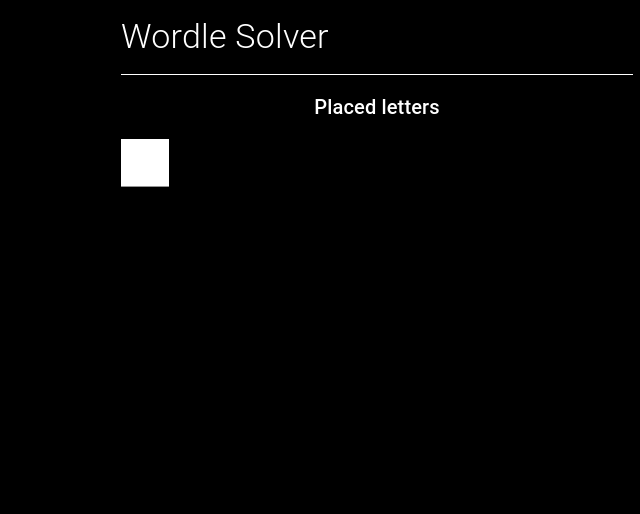
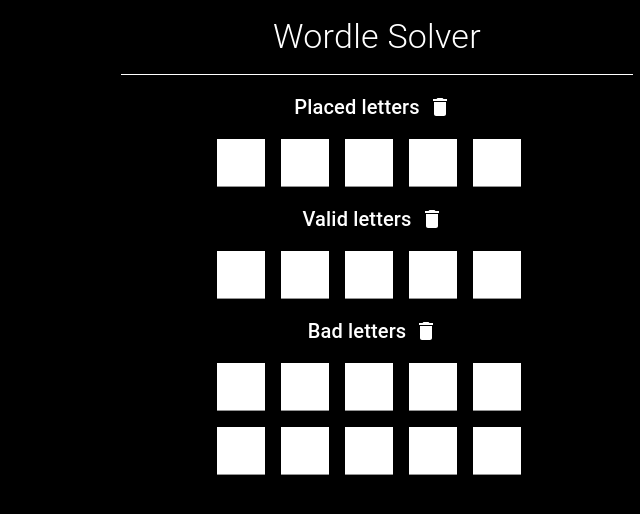
Before and after one commit to tinytinyeye/blog, a Next.js app: page /app/wordle-solver in a window 1280 px wide. Shown: the top 514 px of the page, without its empty margins (263-903 px from the left). Built offline with nearby package versions, Linux system fonts and the light colour scheme.

Commit message:
feat: completed UI for wordle solver

```diff
--- /dev/null
+++ b/components/WordleSolver/BadLetters.tsx
@@ -0,0 +1,22 @@
+import React, { useContext } from 'react';
+
+import Letters from './Letters';
+import { LettersContext } from './Store';
+import { clearBadLetters, setBadLetter, useLetters } from './hooks';
+
+const BadLetters = () => {
+    const [state] = useContext(LettersContext);
+    const { badLetters } = state;
+
+    return (
+        <Letters
+            variant="bad"
+            letters={badLetters}
+            setLetter={setBadLetter}
+            clearLetters={clearBadLetters}
+            title="Bad letters"
+        />
+    );
+};
+
+export default BadLetters;
--- a/components/WordleSolver/LetterInput.tsx
+++ b/components/WordleSolver/LetterInput.tsx
@@ -1,29 +1,47 @@
 import React from 'react';
-import { Input } from '@mui/material';
+import { Input, SxProps } from '@mui/material';
+
+export type LetterVariant = 'placed' | 'valid' | 'bad';
 
 interface LetterInputProps {
-    variant: 'placed' | 'valid' | 'bad';
-    onChange: (character: string) => void;
-    onComplete: () => void;
+    variant: LetterVariant;
+    value: string;
+    onChange: React.ChangeEventHandler<HTMLInputElement>;
+    sx?: SxProps;
 }
 
-// #538d4e - placed
+const variantToBackgroundColor = {
+    placed: '#538d4e',
+    valid: '#b59f3b',
+    bad: '#3a3a3c',
+};
 
-const LetterInput: React.FC<LetterInputProps> = () => {
+const LetterInput = React.forwardRef<HTMLInputElement, LetterInputProps>(
+    ({ variant, value, onChange, sx = {} }, ref) => {
         return (
             <Input
                 sx={{
-                backgroundColor: 'white',
+                    backgroundColor: value
+                        ? variantToBackgroundColor[variant]
+                        : 'white',
+                    color: value ? 'white' : 'black',
                     width: '3rem',
                     height: '3rem',
                     p: 0,
                     display: 'flex',
-                input: { textAlign: 'center' },
+                    input: { textAlign: 'center', textTransform: 'uppercase' },
                     justifyContent: 'center',
                     fontSize: '32px',
+                    ...sx,
                 }}
+                value={value}
+                onChange={onChange}
+                inputRef={ref}
             />
         );
-};
+    }
+);
+
+LetterInput.displayName = 'LetterInput';
 
 export default LetterInput;
--- /dev/null
+++ b/components/WordleSolver/Letters.tsx
@@ -0,0 +1,86 @@
+import React, { useContext } from 'react';
+import { Box, Typography, IconButton } from '@mui/material';
+import { Delete } from '@mui/icons-material';
+
+import LetterInput, { LetterVariant } from './LetterInput';
+import { LettersContext } from './Store';
+import {
+    useLetters,
+    SetLetterActionCreator,
+    ClearLettersActionCreator,
+} from './hooks';
+
+interface LettersProps {
+    variant: LetterVariant;
+    letters: string[];
+    setLetter: SetLetterActionCreator;
+    clearLetters: ClearLettersActionCreator;
+    title: string;
+}
+
+const LETTERS_PER_ROW = 5;
+
+const Letters: React.FC<LettersProps> = ({
+    variant,
+    letters,
+    setLetter,
+    clearLetters,
+    title,
+}) => {
+    const [_, dispatch] = useContext(LettersContext);
+    const { refs, onChangeHandlers } = useLetters(letters.length, (payload) =>
+        dispatch(setLetter(payload))
+    );
+
+    return (
+        <Box>
+            <Box sx={{ display: 'flex', justifyContent: 'center' }}>
+                <Typography
+                    variant="h6"
+                    sx={{ color: 'white', py: 2, textAlign: 'center' }}
+                >
+                    {title}
+                </Typography>
+                <IconButton
+                    aria-label={`Clear ${title}`}
+                    onClick={() => dispatch(clearLetters())}
+                >
+                    <Delete sx={{ fill: 'white' }} />
+                </IconButton>
+            </Box>
+            {Array(letters.length / LETTERS_PER_ROW)
+                .fill(null)
+                .map((_, row) => (
+                    <Box
+                        sx={{
+                            display: 'flex',
+                            alignItems: 'center',
+                            justifyContent: 'center',
+                            flexWrap: 'wrap',
+                            mt: row > 0 ? 2 : 0,
+                        }}
+                        key={`${variant}_letter_row_${row}P`}
+                    >
+                        {Array(LETTERS_PER_ROW)
+                            .fill(null)
+                            .map((_, column) => {
+                                const i = row * LETTERS_PER_ROW + column;
+
+                                return (
+                                    <LetterInput
+                                        variant={variant}
+                                        value={letters[i]}
+                                        onChange={onChangeHandlers[i]}
+                                        sx={{ mr: 2 }}
+                                        ref={(el) => (refs.current[i] = el)}
+                                        key={`${variant}_letter_${i}`}
+                                    />
+                                );
+                            })}
+                    </Box>
+                ))}
+        </Box>
+    );
+};
+
+export default Letters;
--- /dev/null
+++ b/components/WordleSolver/PlacedLetters.tsx
@@ -0,0 +1,22 @@
+import React, { useContext } from 'react';
+
+import Letters from './Letters';
+import { LettersContext } from './Store';
+import { clearPlacedLetters, setPlacedLetter, useLetters } from './hooks';
+
+const PlacedLetters = () => {
+    const [state] = useContext(LettersContext);
+    const { placedLetters } = state;
+
+    return (
+        <Letters
+            variant="placed"
+            letters={placedLetters}
+            setLetter={setPlacedLetter}
+            clearLetters={clearPlacedLetters}
+            title="Placed letters"
+        />
+    );
+};
+
+export default PlacedLetters;
--- /dev/null
+++ b/components/WordleSolver/Store.tsx
@@ -0,0 +1,17 @@
+import React, { createContext, useReducer } from 'react';
+
+import { initialState, reducer, LettersState, LettersAction } from './hooks';
+
+export const LettersContext = createContext<
+    [LettersState, React.Dispatch<LettersAction>]
+>([initialState, () => {}]);
+
+export const Store: React.FC = ({ children }) => {
+    const [state, dispatch] = useReducer(reducer, initialState);
+
+    return (
+        <LettersContext.Provider value={[state, dispatch]}>
+            {children}
+        </LettersContext.Provider>
+    );
+};
--- /dev/null
+++ b/components/WordleSolver/ValidLetters.tsx
@@ -0,0 +1,22 @@
+import React, { useContext } from 'react';
+
+import Letters from './Letters';
+import { LettersContext } from './Store';
+import { clearValidLetters, setValidLetter, useLetters } from './hooks';
+
+const ValidLetters = () => {
+    const [state] = useContext(LettersContext);
+    const { validLetters } = state;
+
+    return (
+        <Letters
+            variant="valid"
+            letters={validLetters}
+            setLetter={setValidLetter}
+            clearLetters={clearValidLetters}
+            title="Valid letters"
+        />
+    );
+};
+
+export default ValidLetters;
--- a/components/WordleSolver/WordleSolver.tsx
+++ b/components/WordleSolver/WordleSolver.tsx
@@ -1,10 +1,14 @@
 import React from 'react';
 import { Box, Divider, Typography } from '@mui/material';
 
-import LetterInput from './LetterInput';
+import PlacedLetters from './PlacedLetters';
+import ValidLetters from './ValidLetters';
+import BadLetters from './BadLetters';
+import { Store } from './Store';
 
 const WordleSolver = () => {
     return (
+        <Store>
             <Box
                 sx={{
                     display: 'flex',
@@ -24,24 +28,22 @@
                     <Typography
                         variant="h4"
                         component="h1"
-                    sx={{ color: 'white', py: 2, fontWeight: '300' }}
+                        sx={{
+                            color: 'white',
+                            py: 2,
+                            fontWeight: '300',
+                            textAlign: 'center',
+                        }}
                     >
                         Wordle Solver
                     </Typography>
                     <Divider sx={{ borderColor: 'white', width: '100%' }} />
-                <Typography
-                    variant="h6"
-                    sx={{ color: 'white', py: 2, textAlign: 'center' }}
-                >
-                    Placed letters
-                </Typography>
-                <LetterInput
-                    variant="placed"
-                    onChange={() => {}}
-                    onComplete={() => {}}
-                />
+                    <PlacedLetters />
+                    <ValidLetters />
+                    <BadLetters />
                 </Box>
             </Box>
+        </Store>
     );
 };
 
--- /dev/null
+++ b/components/WordleSolver/hooks.ts
@@ -0,0 +1,114 @@
+import { useRef, useState, useReducer } from 'react';
+
+export interface LettersState {
+    placedLetters: string[];
+    validLetters: string[];
+    badLetters: string[];
+}
+
+interface SetSlotPayload {
+    slot: keyof LettersState;
+    index: number;
+    value: string;
+}
+
+interface ClearSlotPayload {
+    slot: keyof LettersState;
+}
+
+export interface LettersAction<Payload = SetSlotPayload | ClearSlotPayload> {
+    type: 'SET_LETTER' | 'CLEAR_LETTERS';
+    payload: Payload;
+}
+
+export const initialState: LettersState = {
+    placedLetters: Array(5).fill(''),
+    validLetters: Array(5).fill(''),
+    badLetters: Array(10).fill(''),
+};
+
+export const reducer = (state: LettersState, action: LettersAction) => {
+    const { type, payload } = action;
+
+    switch (type) {
+        case 'SET_LETTER': {
+            const { slot, index, value } = payload as SetSlotPayload;
+
+            return {
+                ...state,
+                [slot]: [
+                    ...state[slot].slice(0, index),
+                    value,
+                    ...state[slot].slice(index + 1, state[slot].length),
+                ],
+            };
+        }
+        case 'CLEAR_LETTERS': {
+            const { slot } = payload as ClearSlotPayload;
+
+            return {
+                ...state,
+                [slot]: Array(state[slot].length).fill(''),
+            };
+        }
+    }
+};
+
+type SetLetterActionCreatorArg = { value: string; index: number };
+export type SetLetterActionCreator = ({
+    value,
+    index,
+}: SetLetterActionCreatorArg) => LettersAction<SetSlotPayload>;
+export type ClearLettersActionCreator = () => LettersAction<ClearSlotPayload>;
+
+export const setPlacedLetter: SetLetterActionCreator = ({ value, index }) => ({
+    type: 'SET_LETTER',
+    payload: { slot: 'placedLetters', index, value },
+});
+export const setValidLetter: SetLetterActionCreator = ({ value, index }) => ({
+    type: 'SET_LETTER',
+    payload: { slot: 'validLetters', index, value },
+});
+export const setBadLetter: SetLetterActionCreator = ({ value, index }) => ({
+    type: 'SET_LETTER',
+    payload: { slot: 'badLetters', index, value },
+});
+export const clearPlacedLetters: ClearLettersActionCreator = () => ({
+    type: 'CLEAR_LETTERS',
+    payload: { slot: 'placedLetters' },
+});
+export const clearValidLetters: ClearLettersActionCreator = () => ({
+    type: 'CLEAR_LETTERS',
+    payload: { slot: 'validLetters' },
+});
+export const clearBadLetters: ClearLettersActionCreator = () => ({
+    type: 'CLEAR_LETTERS',
+    payload: { slot: 'badLetters' },
+});
+
+export const useLetters = (
+    num: number,
+    setChar: ({ value, index }: SetLetterActionCreatorArg) => void
+) => {
+    const refs = useRef<Array<null | HTMLInputElement>>(Array(num).fill(null));
+    const onCompleteHandlers = Array(num)
+        .fill(1)
+        .map((_, i) => () => {
+            const nextLetterIndex = i + 1;
+            if (nextLetterIndex === num) return;
+
+            refs.current[nextLetterIndex]?.focus();
+        });
+    const onChangeHandlers = Array(num)
+        .fill(1)
+        .map((_, i) => ({ target: { value } }) => {
+            const char = value ? value[0] : '';
+            setChar({ index: i, value: char });
+            if (char) onCompleteHandlers[i]();
+        });
+
+    return {
+        refs,
+        onChangeHandlers,
+    };
+};
--- a/package.json
+++ b/package.json
@@ -13,6 +13,7 @@
     "@emotion/styled": "^11.6.0",
     "@mdx-js/loader": "^1.6.22",
     "@mdx-js/react": "^1.6.22",
+    "@mui/icons-material": "^5.3.0",
     "@mui/material": "^5.3.0",
     "@next/mdx": "^12.0.8",
     "next": "^11.1.3",
```
Also changed, not shown: components/WordleSolver/LettersTitle.tsx (added, +28 -0 lines), 1 other file (tests, documents, lock files or other folders). Lines whose indentation alone changed are shown as unchanged.
